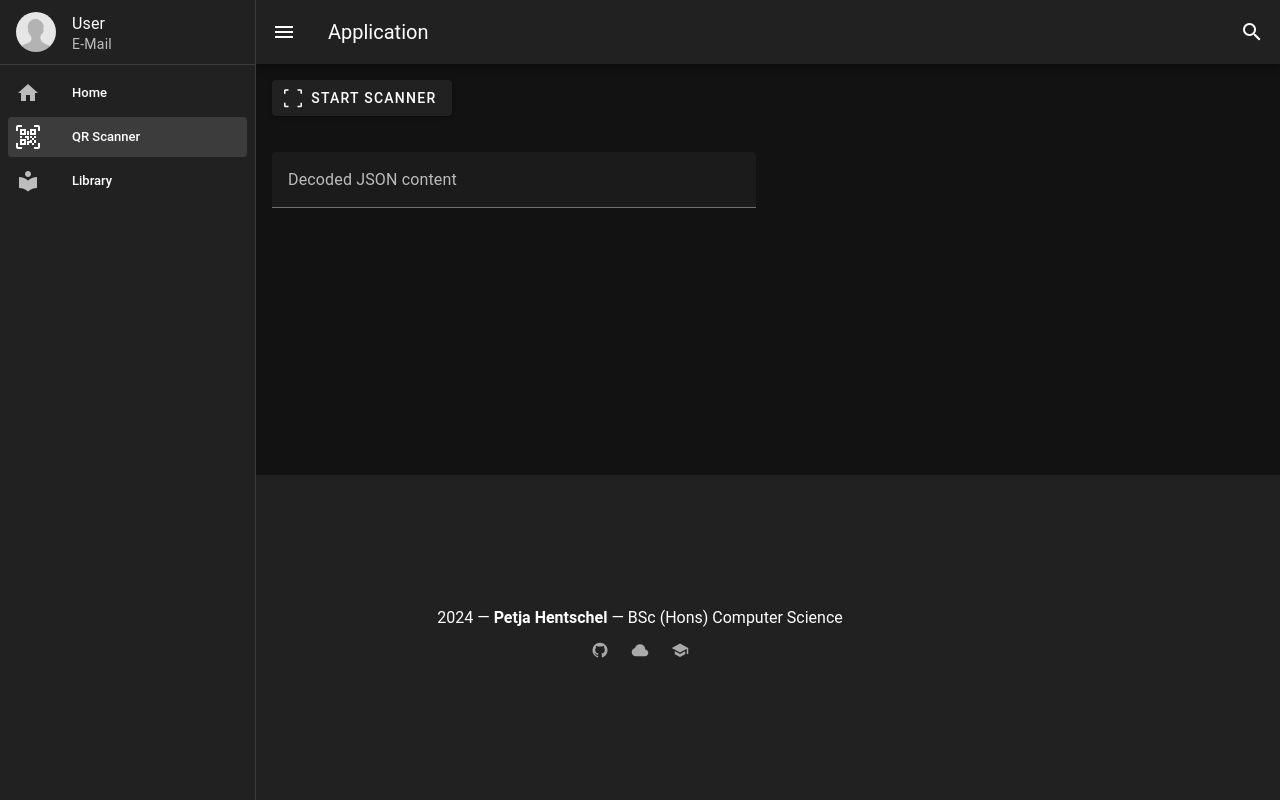
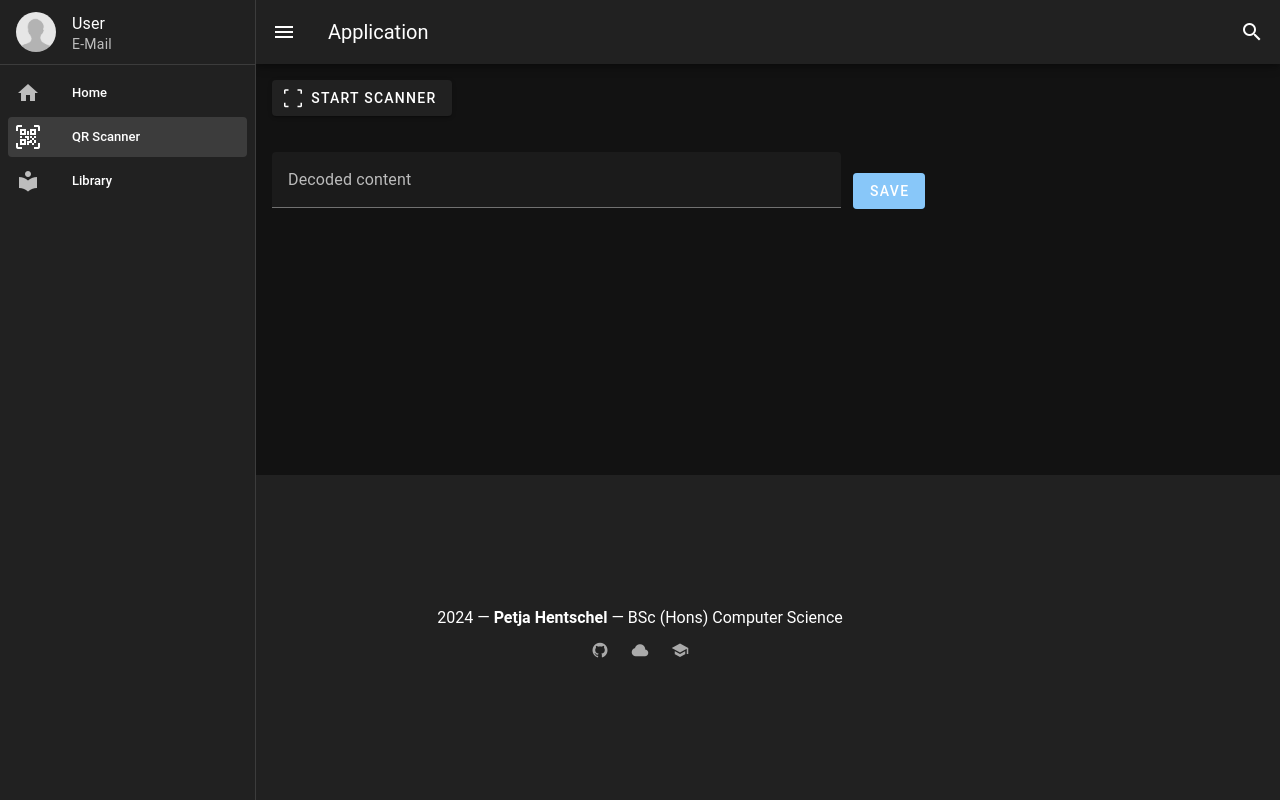
Before and after one commit to Caveflow/e-Receipts, a Vue app in the folder e-receipts/: page /qr-scanner in a window 1280 px wide. Built offline with nearby package versions, Linux system fonts and the light colour scheme; no server answers.

Commit message:
Add Firebase configuration and save QR code content to Realtime Database

```diff
--- a/e-receipts/package.json
+++ b/e-receipts/package.json
@@ -8,6 +8,7 @@
   },
   "dependencies": {
     "@mdi/font": "7.0.96",
+    "firebase": "^10.11.0",
     "roboto-fontface": "*",
     "vue": "^3.4.0",
     "vue-qrcode-reader": "^5.5.3",
--- a/e-receipts/src/components/QRScanner.vue
+++ b/e-receipts/src/components/QRScanner.vue
@@ -17,21 +17,37 @@
     <qrcode-capture @detect="onDetect"></qrcode-capture -->
 
     <v-row>
-      <v-col cols="6"> <!-- grid/flexbox -->
-        <!-- Text field to display the decoded content -->
-        <v-text-field ref="textFieldRef" label=" Decoded JSON content" :value="decodedContent" readonly></v-text-field>
+      <v-col class="d-flex align-center" cols="8">
+        <!-- d-flex to display elements inline and align-center for vertical alignment -->
+        <v-text-field ref="textFieldRef" label=" Decoded content" :value="decodedContent" readonly></v-text-field>
+        <v-btn color="primary" @click="storeContent" :disabled="!decodedContent || isSaving" class="ml-3">{{ isSaving ?
+          'Saving...' : 'Save' }}</v-btn>
       </v-col>
     </v-row>
+
+    <!-- Snackbar for success message -->
+    <v-snackbar v-model="showSnackbar" :timeout="2000" color="green">
+      The QR code has been successfully saved in the database!
+      <template v-slot:action="{ attrs }">
+        <v-btn color="white" text v-bind="attrs" @click="showSnackbar = false">
+          Close
+        </v-btn>
+      </template>
+    </v-snackbar>
   </v-container>
 </template>
 
 <script setup>
 import { ref, watch } from 'vue';
 import { QrcodeStream, QrcodeCapture } from 'vue-qrcode-reader';
+import { ref as dbRef, set, push, getDatabase } from 'firebase/database';
+import { db } from "../firebase.js";
 
 // State to manage if the scanner is active
 const scannerActive = ref(false);
+
 const decodedContent = ref('');
+const showSnackbar = ref(false);
 
 // Watch the decodedContent for changes
 // Focus and highlight the text field when decodedContent gets a value
@@ -48,10 +64,18 @@ function toggleScanner() {
 }
 
 function onDetect(content) {
-  decodedContent.value = JSON.stringify(content);
-  // this.$store.commit('addDecodedContent', content);
-  // Optionally stop the scanner after a successful decode
-  scannerActive.value = false;
+  try {
+    const data = JSON.parse(JSON.stringify(content)); // Ensuring it's parsed as JSON
+    if (data.length > 0 && data[0].rawValue) {
+      decodedContent.value = data[0].rawValue; // Extracting rawValue from the first item
+      console.log("Decoded content:", decodedContent.value); // Log to verify
+    } else {
+      console.error('No data found or rawValue is missing');
+    }
+  } catch (error) {
+    console.error('Error parsing QR data:', error);
+  }
+  scannerActive.value = false; // Optionally stop the scanner after a successful decode
 }
 
 // paintOutline function to draw the outline of the detected QR code in red
@@ -98,4 +122,31 @@ function onError(err) {
   }
 }
 
+// Function to store content in Realtime Database
+const isSaving = ref(false);
+const storeContent = async () => {
+  if (!decodedContent.value) {
+    console.error('No content to save');
+    return; // Exit if there's no content to store
+  }
+
+  isSaving.value = true;  // Indicate that saving is in progress
+  const postListRef = dbRef(db, 'contents');
+  const newPostRef = push(postListRef);
+  set(newPostRef, {
+    qrcode: decodedContent.value,  // Use the actual value of decodedContent
+    user: "John Doe",
+    timestamp: Date.now()
+  })
+    .then(() => {
+      console.log("Content stored successfully");
+      decodedContent.value = '';  // Clear the input field after successful storage
+      isSaving.value = false;  // Reset saving indicator
+      showSnackbar.value = true;  // Show the snackbar when content is successfully stored
+    })
+    .catch((error) => {
+      console.error("Error storing content: ", error);
+      isSaving.value = false;
+    });
+};
 </script>
```
Also changed, not shown: 2 other files (tests, documents, lock files or other folders).
